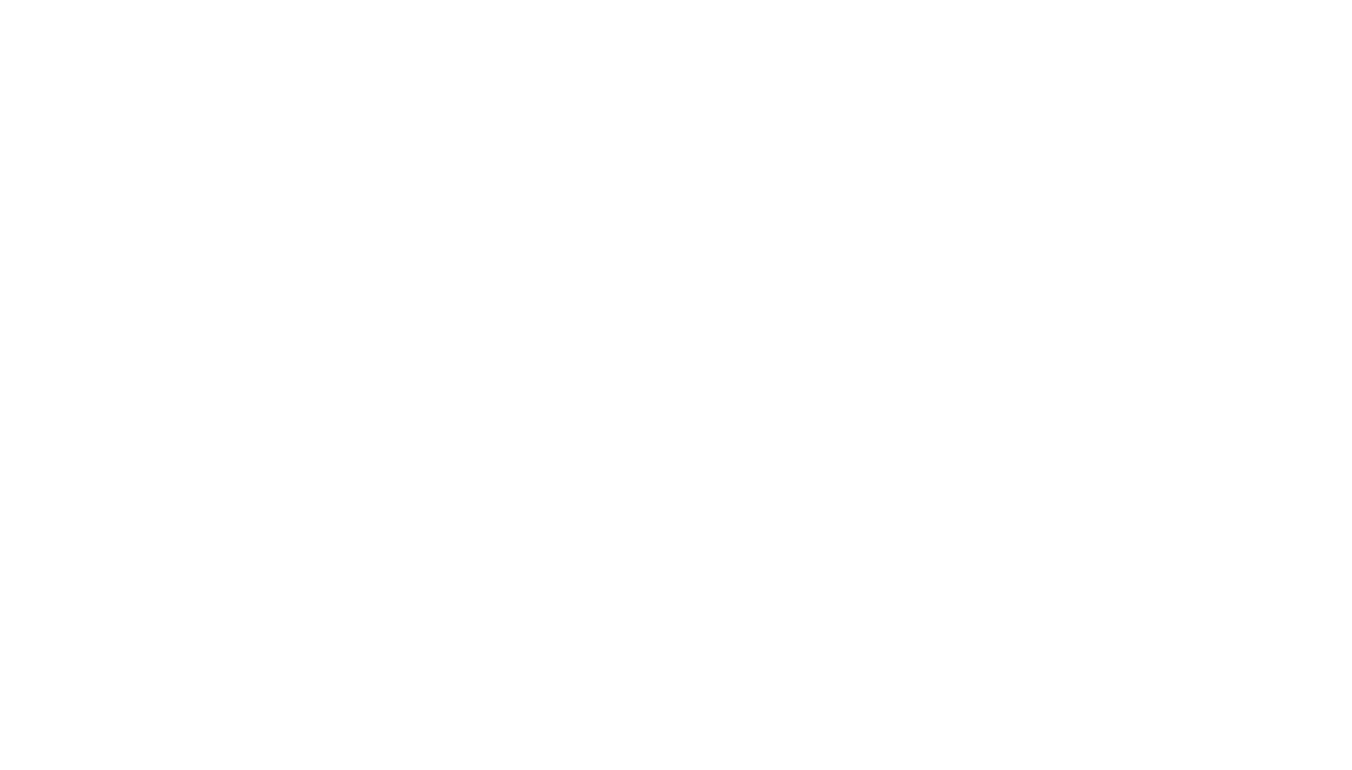
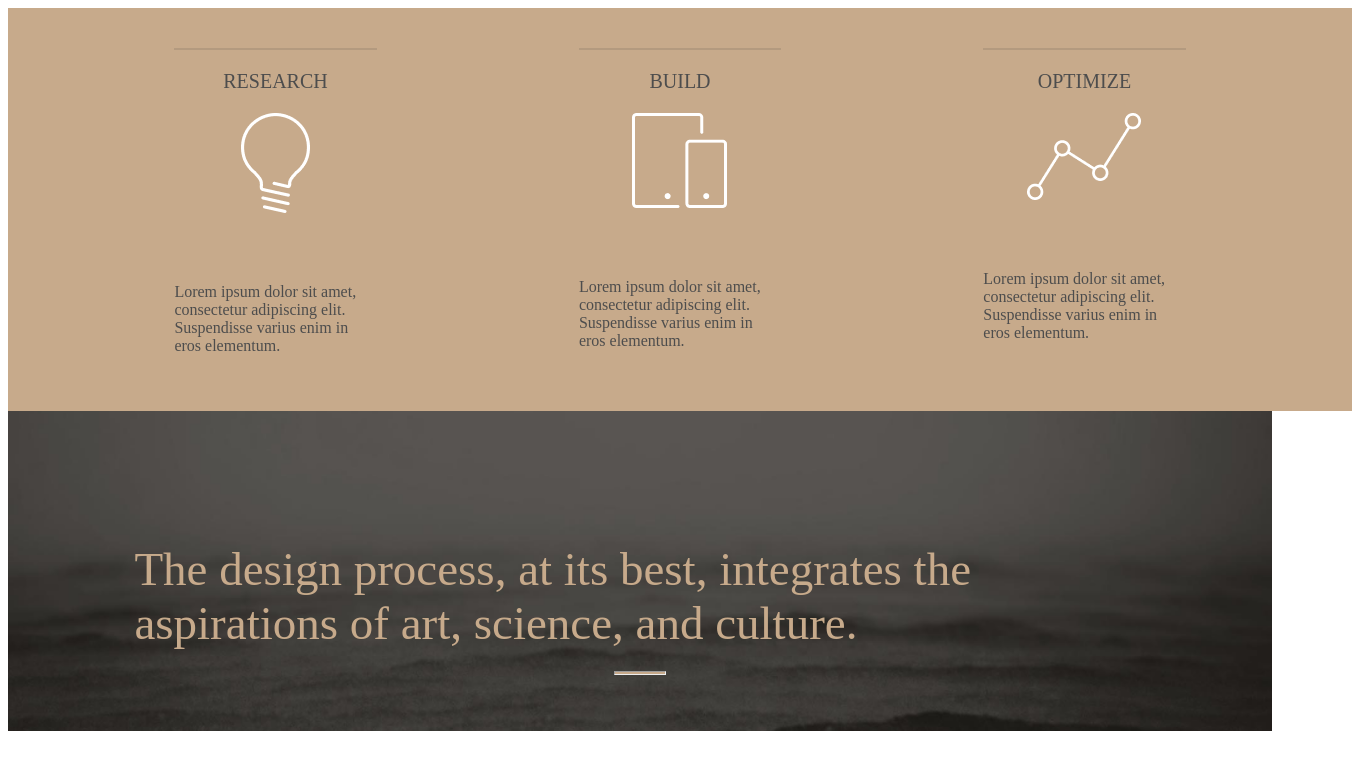
Before and after one commit to shahrom123/FirstTeamWork, a plain HTML site: page index.html in a window 1280 px wide. Shown: the whole page, 1352 px wide, since content can reach past the window. Drawn offline with Linux system fonts and the light colour scheme.

Commit message:
muhammad

```diff
--- a/index.html
+++ b/index.html
@@ -1,14 +1,52 @@
 <!DOCTYPE html>
 <html lang="en">
-<head>
-    <meta charset="UTF-8">
-    <meta http-equiv="X-UA-Compatible" content="IE=edge">
-    <meta name="viewport" content="width=device-width, initial-scale=1.0">
-    <link rel="stylesheet" href="./all.css">
-    <link rel="stylesheet" href="./style.css">
+  <head>
+    <meta charset="UTF-8" />
+    <meta http-equiv="X-UA-Compatible" content="IE=edge" />
+    <meta name="viewport" content="width=device-width, initial-scale=1.0" />
+    <link rel="stylesheet" href="./all.css" />
+    <link rel="stylesheet" href="./style.css" />
     <title>TeamWork</title>
-</head>
-<body>
+  </head>
+  <body>
+    <div class="my-conteiner">
+      <div class="my-centr">
+        <div class="my-glavni">
+          <div class="my-box">
+            <p class="RESEARCH">RESEARCH</p>
+            <img class="my-images" src="images/Group (1).png" alt="" />
+            <p class="Lorem">
+              Lorem ipsum dolor sit amet, consectetur adipiscing elit.
+              Suspendisse varius enim in eros elementum.
+            </p>
+          </div>
+          <div class="my-box">
+            <p class="RESEARCH">BUILD</p>
+            <img class="my-images" src="images/Group (2).png" alt="" />
+            <p class="Lorem">
+              Lorem ipsum dolor sit amet, consectetur adipiscing elit.
+              Suspendisse varius enim in eros elementum.
+            </p>
+          </div>
+          <div class="my-box">
+            <p class="RESEARCH">OPTIMIZE</p>
+            <img class="my-images" src="images/Vector (3).png" alt="" />
+            <p class="Lorem">
+              Lorem ipsum dolor sit amet, consectetur adipiscing elit.
+              Suspendisse varius enim in eros elementum.
+            </p>
+          </div>
+        </div>
+      </div>
+    </div>
+    <div class="my-image2">
+        <div class="my-centr">
+        <div class="my-text">
+            <h1>The design process, at its best, integrates the aspirations of art, science, and culture.</h1>
+        </div>
+        <hr class="myhr">
+        </div>
 
-</body>
+    </div>
+  </body>
 </html>
--- a/style.css
+++ b/style.css
@@ -0,0 +1,100 @@
+
+
+.my-conteiner{
+
+    width: 100%;
+
+    background-color: rgba(199, 170, 139, 1);
+
+
+    padding: 40px;
+    display: flex;
+
+    justify-content: center;
+
+    margin: auto;
+
+}
+.my-centr{
+
+    width: 80%;
+
+    margin: auto;
+
+}
+.my-glavni{
+
+    display: flex;
+
+    justify-content: space-between;
+
+
+}
+.my-box{
+
+    border-top: solid 2px rgba(50, 50, 50, 0.13);;
+    width: 20%;
+text-align: center;
+}
+.RESEARCH{
+
+    margin-top: 20px;
+
+    margin-bottom: 20px;
+
+text-align: center;
+
+font-weight: 400;
+
+font-size: 20px;
+
+
+color: #4D4D4D;
+}
+.my-images{
+
+margin-bottom: 50px;
+
+}
+.Lorem{
+
+    text-align: start;
+
+    color: #4D4D4D;
+}
+.my-image2{
+
+    width: 100%;
+    height: 40vh;
+    background-image: url(./images/IMAGE\ \(33\).png);
+background-size: cover;
+}
+.my-text    {
+
+    width: 842px;
+
+    height: 110px;
+
+    display: flex;
+
+text-align: center;
+
+padding-top: 100px;
+}
+.my-text h1{
+
+    text-align: start;
+    font-size: 47px;
+    font-weight: 400;
+    color: #C7AA8B;
+}
+
+.myhr{
+
+    margin-top: 50px;
+
+    width: 5%;
+
+    height: 2px;
+    background: #C7AA8B;
+}
```
